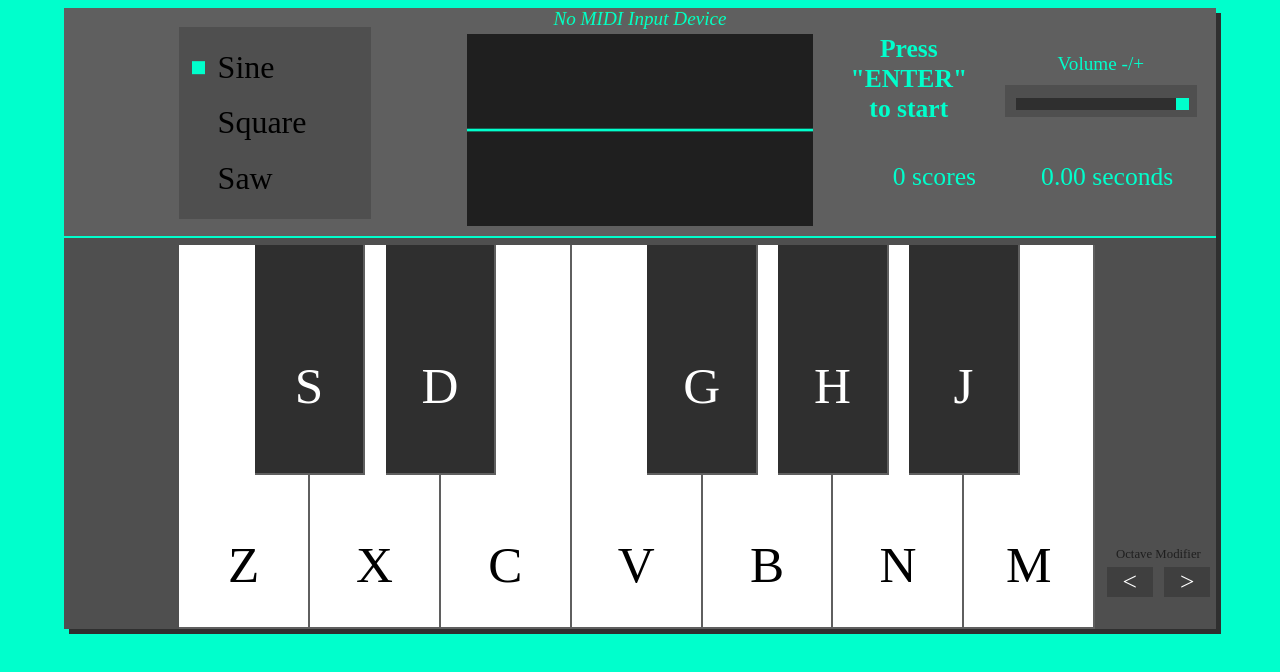
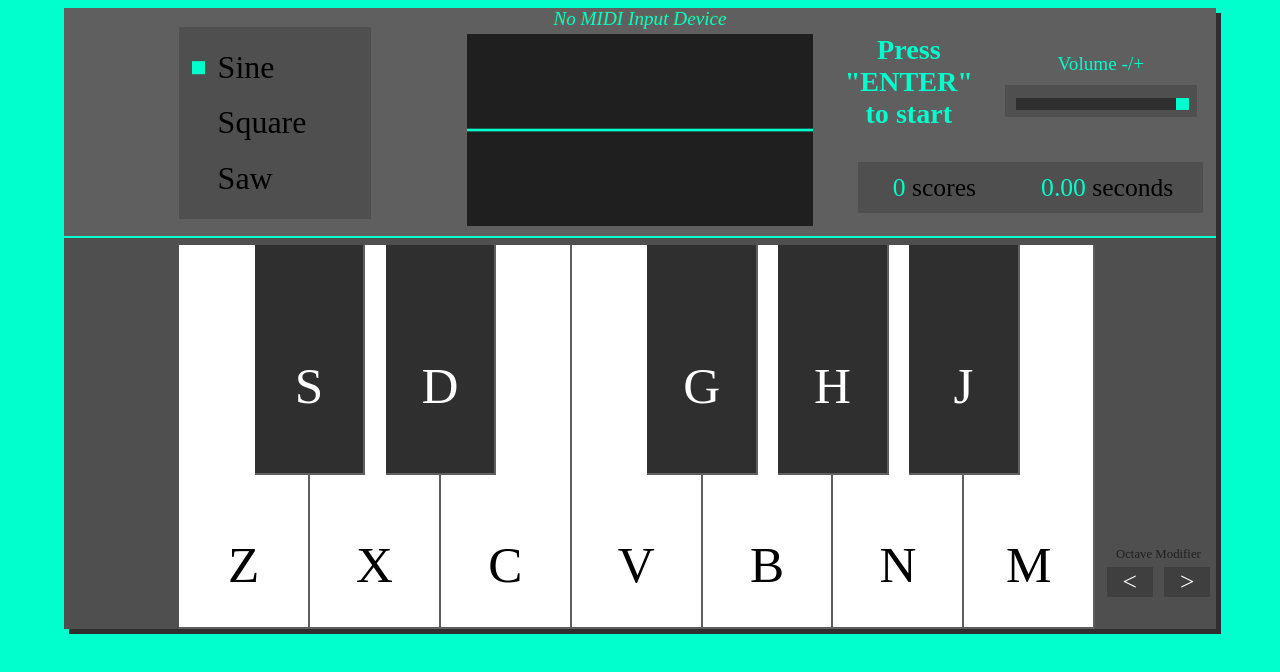
Before and after one commit to Cocii/CMRM_project, a plain HTML site: page index.html in a window 1280 px wide. Drawn offline with nearby package versions, Linux system fonts and the light colour scheme.

Commit message:
update time/score count

```diff
--- a/CMRM_Project.css
+++ b/CMRM_Project.css
@@ -188,31 +188,45 @@ body {
 	width: 11vw;
 	height: 10vw;
 	font-size: 2vw;
+	color: #000000;
+	text-align: center;
+}
+.keyboard>.top #notes_span{
+	font-weight:bold;
+	font-size: 2.2vw;
 	color: #00ffcc;
-	font-weight:bold;
 	text-align: center;
+	/* line-height: 3vw; */
 }
 .keyboard>.top #time_box{
 	position: absolute;
 	top: 12vw;
 	right: 1vw;
 	width: 15vw;
-	height: 5vw;
-	/* background: #2f2f2f; */
+	height: 4vw;
 	font-size: 2vw;
+	color: #000000;
+	text-align: center;
+	line-height: 4vw;
+	background: #4f4f4f;
+}
+.keyboard>.top #time_span{
 	color: #00ffcc;
-	text-align: center;
 }
 .keyboard>.top #score_box{
 	position: absolute;
 	top: 12vw;
 	right: 16vw;
 	width: 12vw;
-	height: 5vw;
-	/* background: #2f2f2f; */
+	height: 4vw;
 	font-size: 2vw;
+	color: #000000;
+	text-align: center;
+	line-height: 4vw;
+	background: #4f4f4f;
+}
+.keyboard>.top #score_span{
 	color: #00ffcc;
-	text-align: center;
 }
 .keyboard>.top .volume input[type="range"]::-webkit-slider-thumb {
 	background: #00ffcc;
```
Also changed, not shown: script/game_bridge.js (line endings or trailing spaces), 1 other file.
